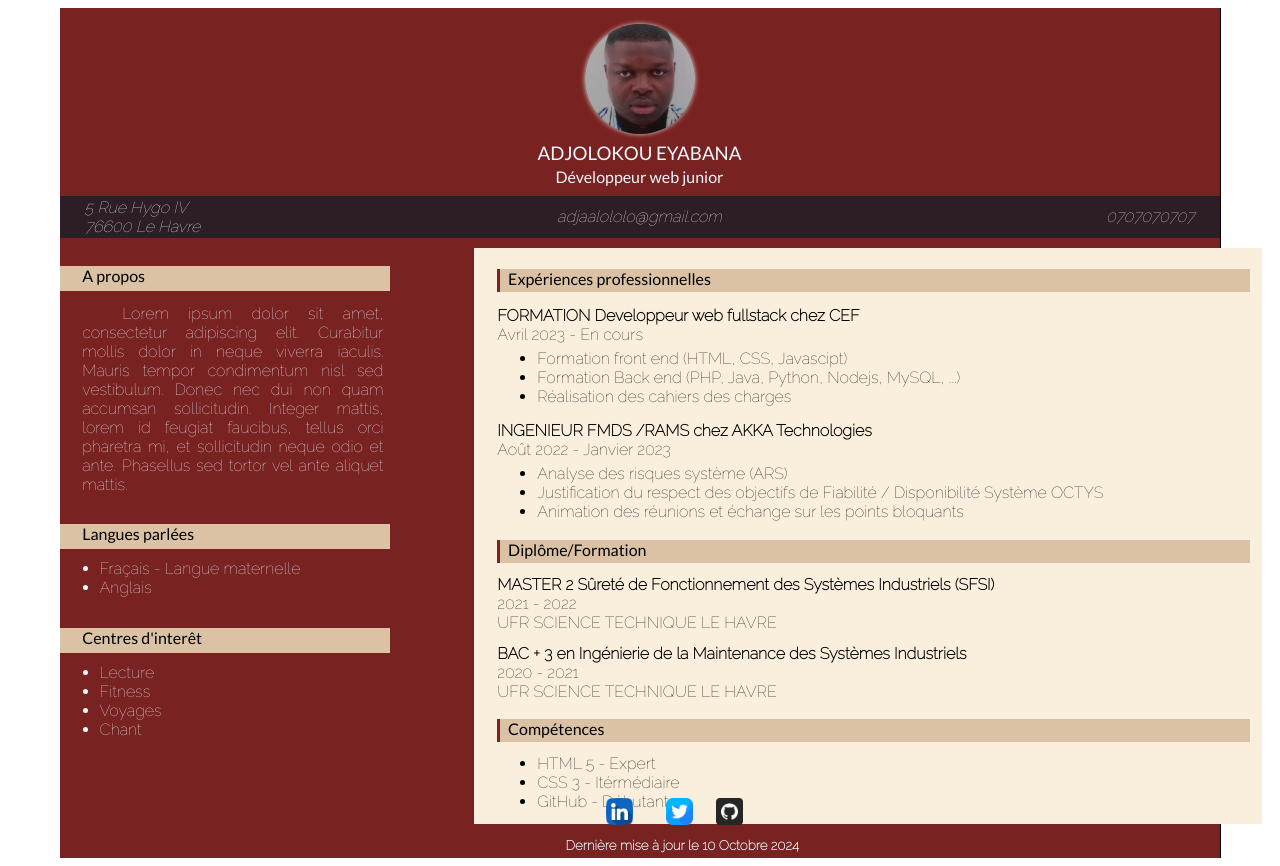
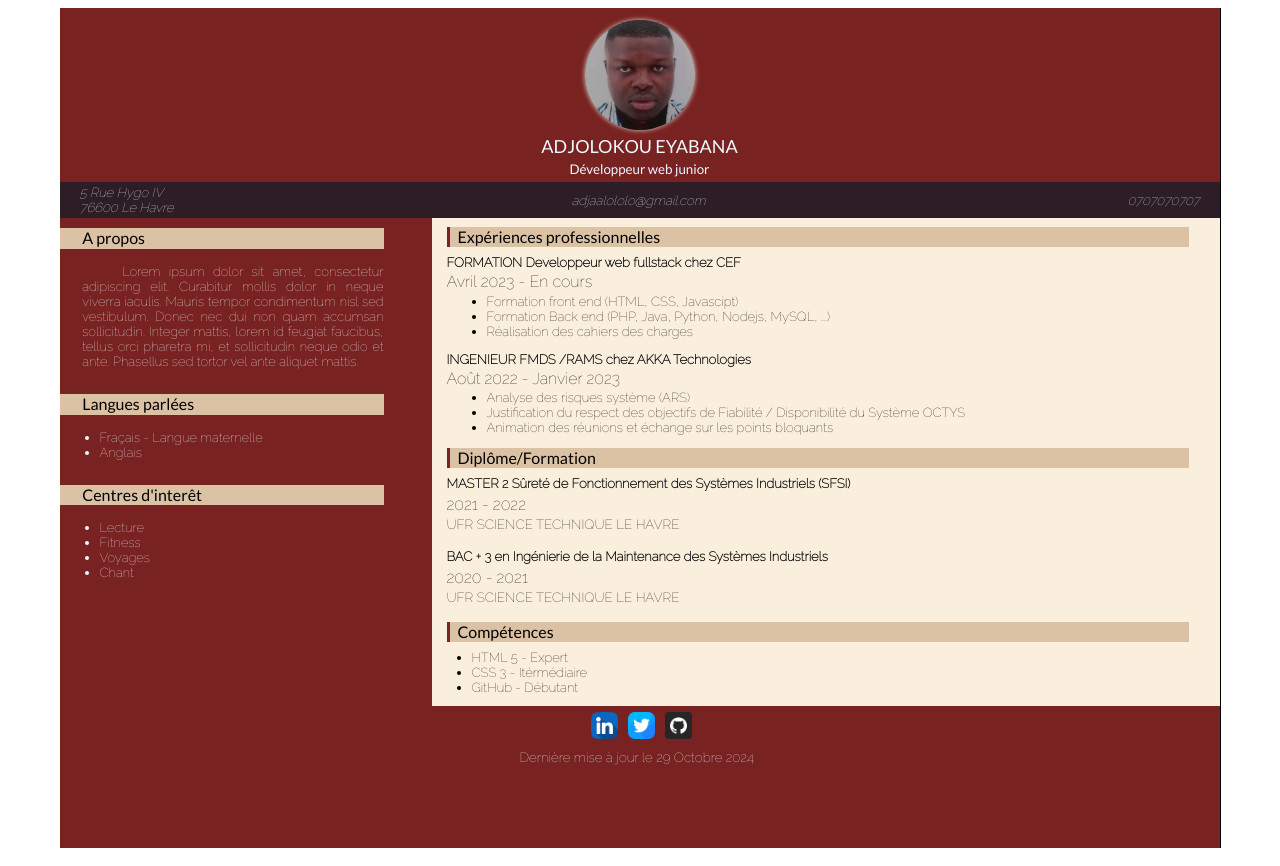
Before and after one commit to adjolokoueyabana/Devoir-CV, a plain HTML site: page index.html in a window 1280 px wide. Drawn offline with Linux system fonts and the light colour scheme; files whose address does not match are found by name.

Commit message:
correction finale version 2 avec l'utilisation de flexbox

```diff
--- a/DOC/CSS/style.css
+++ b/DOC/CSS/style.css
@@ -17,22 +17,23 @@ body{
     border-right: 1px solid black;
     background-color: #782221;
     width: 1160px;
-    height: 850px;
+    height: 840px;
 }
 
 #section1{
-    height: 27%;
+    height: 25%;
     display: flex;
     flex-direction: column;
+    justify-content: space-between;
     align-items: center;
-    justify-content: space-between;
-    position: relative;
     color: aliceblue;
 }
 
 figure{
     width: 110px;
     height: 110px;
+    margin-top: 1%;
+    margin-bottom: 0px;
 }
 #image1{
     width: 100%;
@@ -44,26 +45,28 @@ figure{
 #image1:hover{
     cursor: zoom-in;
 }
-#global #section1 h3{
-    position: absolute;
-    bottom: 55px;
+#global #section1 #nom{
+    font-size: large;
     font-family: "Lato", sans-serif;
     font-weight: 400;
+    margin-top: 0px;
+    margin-bottom: 0px;
 }
-#global #section1 h4{
-    position: absolute;
-    bottom: 30px;
+#global #section1 #domaine{
+    font-size: smaller;
     font-family: "Lato", sans-serif;
     font-weight: 400;
+    margin-top: 0px;
+    margin-bottom: 0px;
 }
 #contacts{
-    height: 18%;
+    height: 17%;
     width: 100%;
     background-color: #2c1d27;
     display: flex;
     flex-direction: row;
     align-items: center;
-    justify-content: center;
+    justify-content: space-between;
     font-family: "Relaway", serif;
     font-style: italic;
 }
@@ -73,177 +76,217 @@ figure{
 #adresse:hover, #email:hover, #num-telephone:hover{
     text-decoration: underline;
 }
+#adresse, #email, #num-telephone{
+    font-size: small;
+}
 #adresse{
     width: 120px;
-    position: absolute;
-    left: 25px;
+    margin-left: 20px;
+}
+#email{
+    margin-left: -50px;
 }
 #num-telephone{
-    position: absolute;
-    right: 25px;
+    margin-right: 20px;
 }
 
 /* Divers */
 #section2{
     height: 62%;
     width: 324px;
-    position: absolute;
-    top: 30%;
-    display: flex;
-    flex-direction: column;
+    float: left;
 }
 #divers1{
-    width: 95%;
-    height: 5%;
+    width: 100%;
+    height: 4%;
+    box-sizing: border-box;
     background-color: #dbc2a4;
-    position: absolute;
-    top: 1%;
     padding-left: 7%;
     font-family: "Lato", sans-serif;
     font-weight: 400;
+    font-size: medium;
+    margin-top: 10px;
+    margin-bottom: 15px;
 }
 #tabulation1{
     box-sizing: border-box;
     width: 100%;
     color: aliceblue;
-    position: absolute;
-    top: 13%;
     text-align: justify;
     text-indent: 40px;
     padding-left: 7%;
     font-family: "Relaway", serif;
+    font-size: small;
 }
 #divers2{
-    width: 95%;
-    height: 5%;
+    width: 100%;
+    height: 4%;
+    box-sizing: border-box;
     background-color: #dbc2a4;
-    position: absolute;
-    top: 53%;
-    left: 0;
     padding-left: 7%;
     font-family: "Lato", sans-serif;
     font-weight: 400;
+    font-size: medium;
+    margin-top: 25px;
+    margin-bottom: 15px;
 }
 #langues{
     color: aliceblue;
-    position: absolute;
-    top: 61%;
     font-family: "Relaway", serif;
+    font-size: small;
 }
 #divers3{
-    width: 95%;
-    height: 5%;
+    width: 100%;
+    height: 4%;
+    box-sizing: border-box;
+    margin-top: 20px;
     background-color: #dbc2a4;
-    position: absolute;
-    top: 74%;
-    left: 0;
     padding-left: 7%;
     font-family: "Lato", sans-serif;
     font-weight: 400;
+    font-size: medium;
+    margin-top: 25px;
+    margin-bottom: 15px;
 }
 #loisir{
     color: aliceblue;
-    position: absolute;
-    top: 82%;
     font-family: "Relaway", serif;
+    font-size: small;
 }
 
-/* Mes contacts */
+/* Mon parcours */
 #section3{
-    height: 72%;
+    height: 58%;
     width: 788px;
     background-color: rgb(250, 238, 220);
-    position: absolute;
-    top: 31%;
-    left: 37%;
-    display: flex;
-    flex-direction: column;
+    margin-left: 372px;
+    padding-top: 0.1%;
 }
+
 /* Expériences pro */
 #info1{
     width: 742px;
-    height: 4%;
+    height: 20px;
+    margin-top: 8px;
+    box-sizing: border-box;
     background-color: #dbc2a4;
     border-left: 3px solid rgb(124, 34, 34);
-    position: absolute;
-    top: 0;
-    left: 3%;
+    margin-left: 15px;
     padding-left: 1%;
     font-family: "Lato", sans-serif;
     font-weight: 400;
+    font-size: medium;
+    margin-bottom: 8px;
 }
 #poste1{
-    width: 758px;
-    height: 20%;
-    position: absolute;
-    top: 10%;
-    left: 3%;
+   margin-left: 15px;
+}
+#sous-poste1{
+    margin-top: 3px;
+    margin-bottom: 0px;
     font-family: "Relaway", serif;
+    font-size: small;
+}
+#annee1{
+    margin-top: 2px;
+    margin-bottom: 2.5px;
+    font-family: "Relaway", serif;
+    font-size: medium;
 }
 #mission1{
-    position: absolute;
-    top: 27px;
+    margin-top: 0px;
+    font-family: "Relaway", serif;
+    font-size: small;
 }
 #poste2{
-    width: 758px;
-    height: 20%;
-    position: absolute;
-    top: 30%;
-    left: 3%;
+    margin-top: 10px;
+    margin-left: 15px;
+}
+#sous-poste2{
+    margin-top: 3px;
+    margin-bottom: 0px;
     font-family: "Relaway", serif;
+    font-size: small;
+}
+#annee2{
+    margin-top: 2px;
+    margin-bottom: 2.5px;
+    font-family: "Relaway", serif;
+    font-size: medium;
 }
 #mission2{
-    position: absolute;
-    top: 27px;
+    margin-top: 0px;
+    font-family: "Relaway", serif;
+    font-size: small;
 }
 
 /* Diplômes */
 #info2{
     width: 742px;
-    height: 4%;
+    height: 20px;
+    margin-top: 8px;
+    box-sizing: border-box;
     background-color: #dbc2a4;
     border-left: 3px solid rgb(124, 34, 34);
-    position: absolute;
-    top: 47%;
-    left: 3%;
+    margin-left: 15px;
     padding-left: 1%;
     font-family: "Lato", sans-serif;
     font-weight: 400;
+    font-size: medium;
+    margin-bottom: 8px;
 }
 #diplome1{
-    width: 758px;
-    position: absolute;
-    top: 54%;
-    left: 3%;
+    margin-left: 15px;
+    margin-bottom: 6px;
+}
+#sous-diplome1{
+    margin-top: 0px;
     font-family: "Relaway", serif;
+    font-size: small;
+    margin-bottom: 4px;
+}
+#ecole1{
+    margin-top: 2px;
+    font-family: "Relaway", serif;
+    font-size: medium;
 }
 #diplome2{
-    width: 758px;
-    position: absolute;
-    top: 66%;
-    left: 3%;
+    margin-top: 10px;
+    margin-left: 15px;
+    margin-bottom: 4px;
+}
+#sous-diplome2{
+    margin-top: 0px;
     font-family: "Relaway", serif;
+    font-size: small;
+    margin-bottom: 4px;
+}
+#ecole2{
+    margin-top: 2px;
+    font-family: "Relaway", serif;
+    font-size: medium;
 }
 
 /* competences */
 #info3{
     width: 742px;
-    height: 4%;
+    height: 20px;
+    margin-top: 10px;
+    box-sizing: border-box;
     background-color: #dbc2a4;
     border-left: 3px solid rgb(124, 34, 34);
-    position: absolute;
-    top: 78%;
-    left: 3%;
+    margin-left: 15px;
     padding-left: 1%;
     font-family: "Lato", sans-serif;
     font-weight: 400;
+    font-size: medium;
+    margin-bottom: 8px;
 }
 #competence{
-    width: 718px;
-    position: absolute;
-    top: 85%;
-    left: 3%;
+    margin-top: 5px;
     font-family: "Relaway", serif;
+    font-size: small;
+    margin-bottom: 3px;
 }
 #poste1:hover, #poste2:hover{
     border-right: 6px solid rgb(124, 34, 34);
@@ -256,12 +299,11 @@ figure{
 #section4{
     height: 60px;
     width: 270px;
+    margin-top: 3px;
+    margin-left: 450px;
     display: flex;
     flex-direction: row;
     flex-wrap: wrap;
-    position: absolute;
-    top: 794px;
-    left: 42%;
 }
 #reseau1:hover, #reseau2:hover, #reseau3:hover{
     opacity: 0.70;
@@ -269,30 +311,26 @@ figure{
 #reseau1{
     width: 27px;
     height: 27px;
-    position: absolute;
-    top: -12px;
-    left: 28px;
+    margin-left: 30%;
+    margin-right: 5px;
 }
 #reseau2{
     width: 27px;
     height: 27px;
-    position: absolute;
-    top: -12px;
-    left: 88px;
+    margin-left: 5px;
+    margin-right: 5px;
 }
 #reseau3{
     width: 27px;
     height: 27px;
-    position: absolute;
-    top: -12px;
-    left: 138px;
+    margin-left: 5px;
 }
 #reseau4{
+    margin-top: 8px;
     font-family: "Relaway", serif;
     color: aliceblue;
-    position: absolute;
-    top: 20px;
-    margin-left: 28px;
+    margin-left: 10px;
+
 }
 #imag1, #imag2, #imag3{
     width: 100%;
--- a/index.html
+++ b/index.html
@@ -26,8 +26,8 @@
             <figure>
                 <a href="./DOC/photo_passeport1.jpg"><img id="image1" src="./DOC/photo_passeport1.jpg" alt="Ma photo passeport"></a>
             </figure>
-            <h3> ADJOLOKOU EYABANA </h3>
-            <h4> Développeur web junior </h4>
+            <h2 id="nom"> ADJOLOKOU EYABANA </h2>
+            <h3 id="domaine"> Développeur web junior </h3>
             <div id="contacts">
                 <div id="adresse"><a style="text-decoration:none"
                     href="https://www.google.fr/maps/@6.2257115,1.1641061,15z?entry=ttu&g_ep=EgoyMDI0MDgyNi4wIKXMDSoASAFQAw%3D%3D"
@@ -61,33 +61,34 @@
 
         <section id="section3">
             <h4 id="info1"> Expériences professionnelles </h4>
-            <div id="poste1"><b> FORMATION Developpeur web fullstack chez CEF </b><br>
-                Avril 2023 - En cours
+            <div id="poste1">
+                <h5 id="sous-poste1"> FORMATION Developpeur web fullstack chez CEF </h5>
+                <p id="annee1"> Avril 2023 - En cours </p>
                 <ul id="mission1">
                     <li> Formation front end (HTML, CSS, Javascipt) </li>
                     <li> Formation Back end (PHP, Java, Python, Nodejs, MySQL, ...) </li>
                     <li> Réalisation des cahiers des charges </li>
                 </ul>
             </div>
-            <div id="poste2"><b> INGENIEUR FMDS /RAMS chez AKKA Technologies </b><br>
-                Août 2022 - Janvier 2023
+            <div id="poste2">
+                <h5 id="sous-poste2"> INGENIEUR FMDS /RAMS chez AKKA Technologies </h5>
+                <p id="annee2"> Août 2022 - Janvier 2023 </p>
                 <ul id="mission2">
                     <li> Analyse des risques système (ARS) </li>
-                    <li> Justification du respect des objectifs de Fiabilité / Disponibilité
-                        Système OCTYS </li>
+                    <li> Justification du respect des objectifs de Fiabilité / Disponibilité du Système OCTYS </li>
                     <li> Animation des réunions et échange sur les points bloquants </li>
                 </ul>
             </div>
 
             <h4 id="info2"> Diplôme/Formation </h4>
-            <p id="diplome1"><b> MASTER 2 Sûreté de Fonctionnement des Systèmes Industriels (SFSI) </b><br>
-                2021 - 2022 <br>
-                UFR SCIENCE TECHNIQUE LE HAVRE<br>
-            </p>
-            <p id="diplome2"><b> BAC + 3 en Ingénierie de la Maintenance des Systèmes Industriels </b><br>
-                2020 - 2021<br>
-                UFR SCIENCE TECHNIQUE LE HAVRE
-            </p>
+            <div id="diplome1">
+                <h5 id="sous-diplome1"> MASTER 2 Sûreté de Fonctionnement des Systèmes Industriels (SFSI) </h5>
+                <p id="ecole1"> 2021 - 2022 <br><small> UFR SCIENCE TECHNIQUE LE HAVRE </small></p>
+            </div>
+            <div id="diplome2">
+                <h5 id="sous-diplome2"> BAC + 3 en Ingénierie de la Maintenance des Systèmes Industriels </h5>
+                <p id="ecole2"> 2020 - 2021 <br><small> UFR SCIENCE TECHNIQUE LE HAVRE </small></p>
+            </div>
 
             <h4 id="info3"> Compétences </h4>
             <ul id="competence">
@@ -95,6 +96,7 @@
                 <li> CSS 3 - Itérmédiaire </li>
                 <li> GitHub - Débutant </li>
             </ul>
+
         </section>
 
         <section id="section4">
@@ -107,7 +109,7 @@
             <figure id="reseau3">
                 <a href="#"> <img id="imag3" src="./DOC/github.png" alt="icône sociale"> </a>
             </figure>
-            <h4 id="reseau4"><small> Dernière mise à jour le 10 Octobre 2024 </small></h4>
+            <p id="reseau4"><small> Dernière mise à jour le 29 Octobre 2024 </small></p>
         </section>
 
     </section>
```
